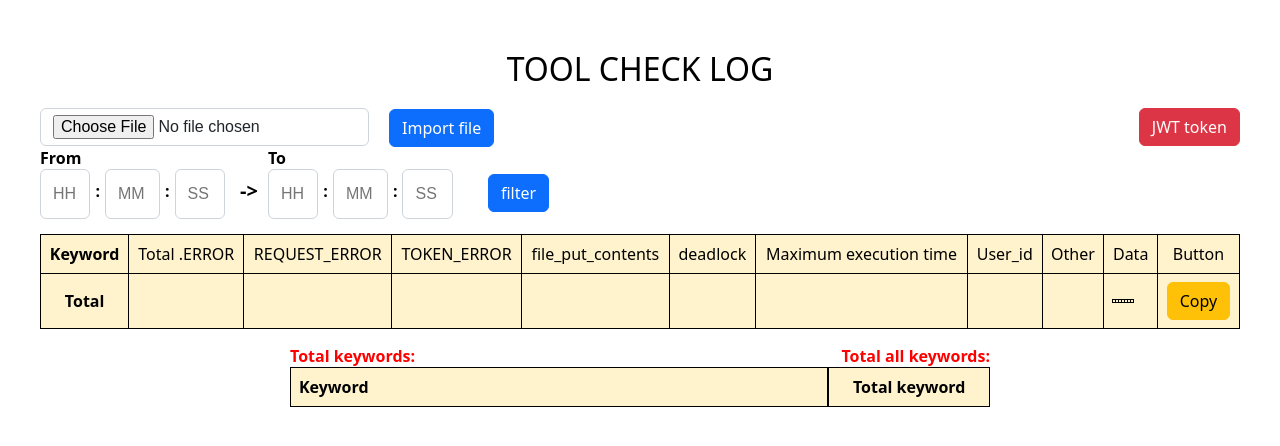
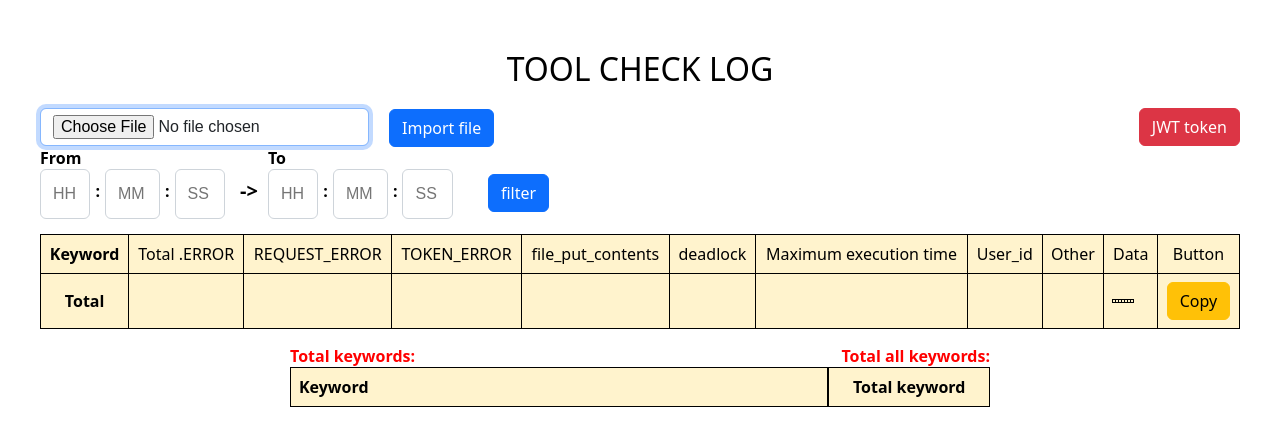
Before and after one commit to haiphamhuynh/tool-boxyz, an Angular app: page / in a window 1280 px wide. In both pictures the pointer is over the input 204 px from the left and 127 px from the top of the page. Shown: the top 446 px of the page. Built offline with nearby package versions, Linux system fonts and the light colour scheme.

Commit message:
update style chosse file

```diff
--- a/src/app/turn/turn.component.css
+++ b/src/app/turn/turn.component.css
@@ -267,6 +267,20 @@ fieldset:disabled .btn {
   appearance: none;
   border-radius: 0.375rem;
   transition: border-color 0.15s ease-in-out, box-shadow 0.15s ease-in-out;
+}
+.form-control-no-display:hover {
+  color: #212529;
+  background-color: #fff;
+  border-color: #86b7fe;
+  outline: 0;
+  box-shadow: 0 0 0 0.25rem rgba(13, 110, 253, 0.25);
+}
+.form-control-no-display:focus {
+  color: #212529;
+  background-color: #fff;
+  border-color: #86b7fe;
+  outline: 0;
+  box-shadow: 0 0 0 0.25rem rgba(13, 110, 253, 0.25);
 }
 .form-control {
   display: block;
```
Also changed, not shown: 4 other files (tests, documents, lock files or other folders).
